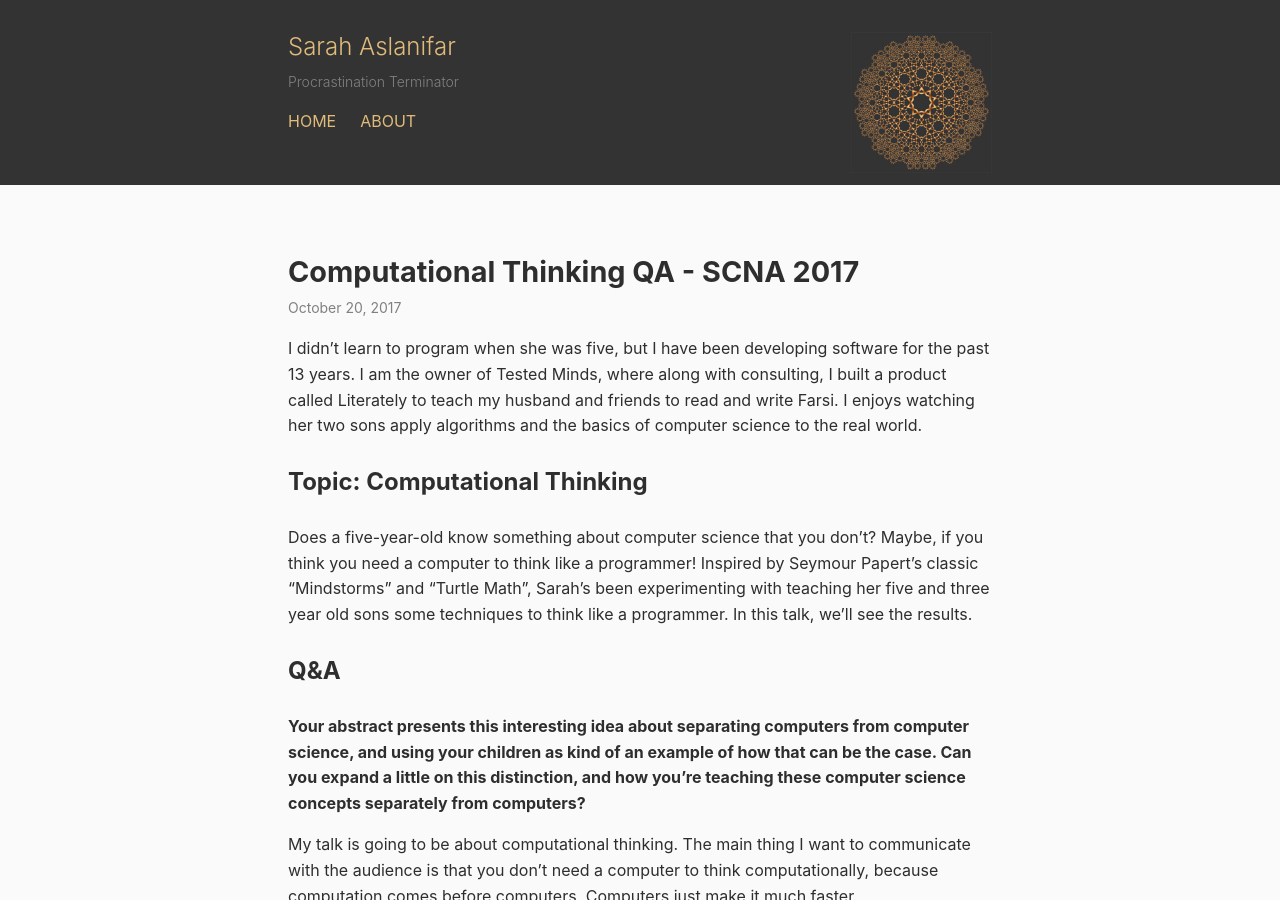
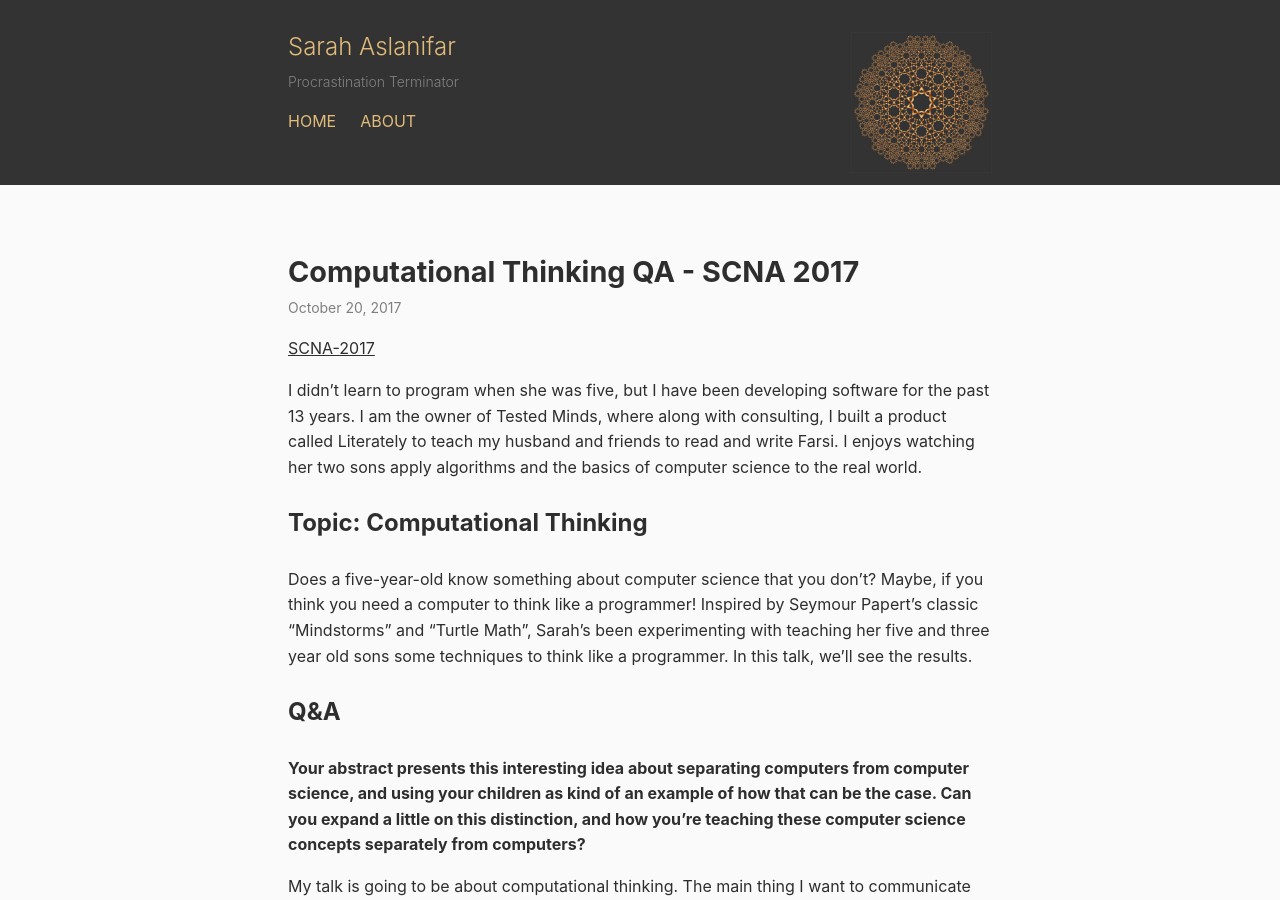
Before and after one commit to saslani/saslani.github.io, a Jekyll site: the page built from _posts/2017-10-20-computational-thinking-qa.md, in a window 1280 px wide and 900 px high. Built offline with Jekyll 4.4.1, drawn with Linux system fonts in a browser that asks for light colours; comment, search, counter and statistics services are not loaded.

Commit message:
add link to scna Q&A

```diff
--- a/_posts/2017-10-20-computational-thinking-qa.md
+++ b/_posts/2017-10-20-computational-thinking-qa.md
@@ -4,6 +4,8 @@ title:  "Computational Thinking QA - SCNA 2017"
 date:   2017-10-20 22:04:39
 categories: computer science
 ---
+
+[SCNA-2017](https://scna.softwarecraftsmanship.org/sarah-aslanifar/)
 
 I didn't learn to program when she was five, but I have been developing software for the past 13 years. I am the owner of Tested Minds, where along with consulting, I built a product called Literately to teach my husband and friends to read and write Farsi. I enjoys watching her two sons apply algorithms and the basics of computer science to the real world.
 
```
